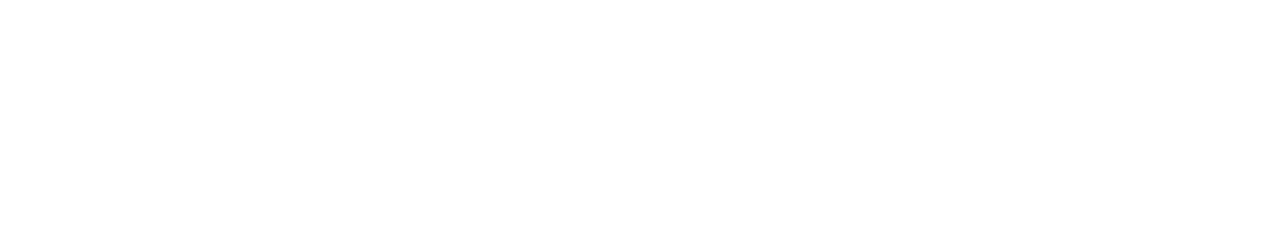
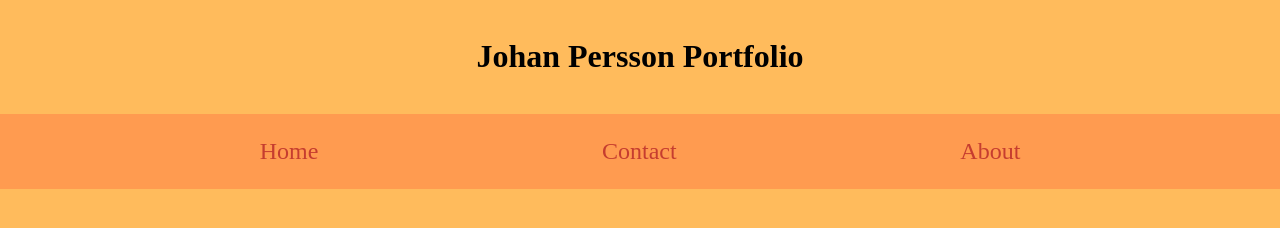
Before and after one commit to Mexoor/Portfolio, a plain HTML site: page index.html in a window 1280 px wide. Drawn offline with Linux system fonts and the light colour scheme.

Commit message:
color,navbar,title

```diff
--- a/index.html
+++ b/index.html
@@ -3,9 +3,22 @@
 <head>
     <meta charset="UTF-8">
     <meta name="viewport" content="width=device-width, initial-scale=1.0">
+    <link rel="stylesheet" href="style.css">
     <title>Johan Persson</title>
 </head>
 <body>
+    <div class="container">
+        <h1>Johan Persson Portfolio</h1>
+        <div class="navbar">
+            <a href="" class="navbar_item">Home</a>
+            <a href="" class="navbar_item">Contact</a>
+            <a href="" class="navbar_item">About</a>
+        </div>
+
+        <div class="intro">
+            <img src="" alt="">
+        </div>
+    </div>
 
 </body>
 </html>
--- /dev/null
+++ b/style.css
@@ -0,0 +1,31 @@
+* {
+    padding: 0;
+    margin: 0;
+}
+body{
+    background-color: #ffbb5c;
+}
+h1{
+    padding: 1.2em;
+}
+.container{
+    text-align: center;
+}
+.navbar{
+    background-color: #ff9b50;
+    display: flex;
+    justify-content: space-evenly
+
+}
+.navbar_item{
+    font-size: 1.5em;
+    padding: 1em;
+    text-decoration: none;
+    color: #c63d2f;
+}
+.navbar_item:hover{
+    cursor: pointer;
+    background-color: #e25e3e;
+    color: black;
+    transition: .9s;
+}
```
